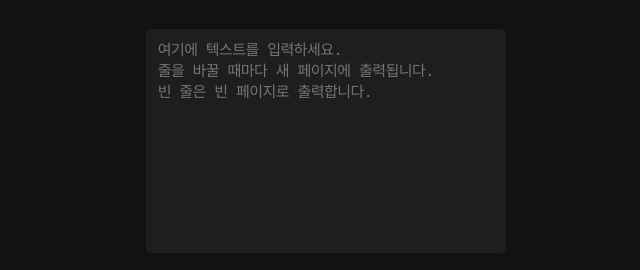
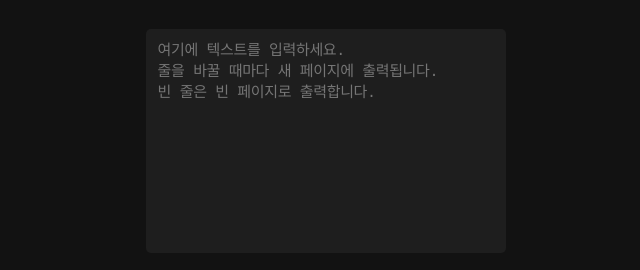
Before and after one commit to Real-Moomin/subtitle, a plain HTML site: page index.html in a window 1280 px wide. Shown: the part 313-583 px from the top of the page, 314-954 px from the left. Drawn offline with Linux system fonts and the light colour scheme.

Commit message:
Add files via upload

```diff
--- a/index.html
+++ b/index.html
@@ -14,7 +14,7 @@
       align-items: center;
       height: 100vh;
       padding: 8px;
-      letter-spacing: -0.4px;
+      letter-spacing: -0.3px;
 
     }
 
@@ -36,7 +36,7 @@
       font-size: 15px;
       resize: none;
       line-height: 1.4;
-      letter-spacing: -0.55px;
+      letter-spacing: -0.35px;
     }
     textarea:focus{
       outline: 1px solid #ffffff50;
```
